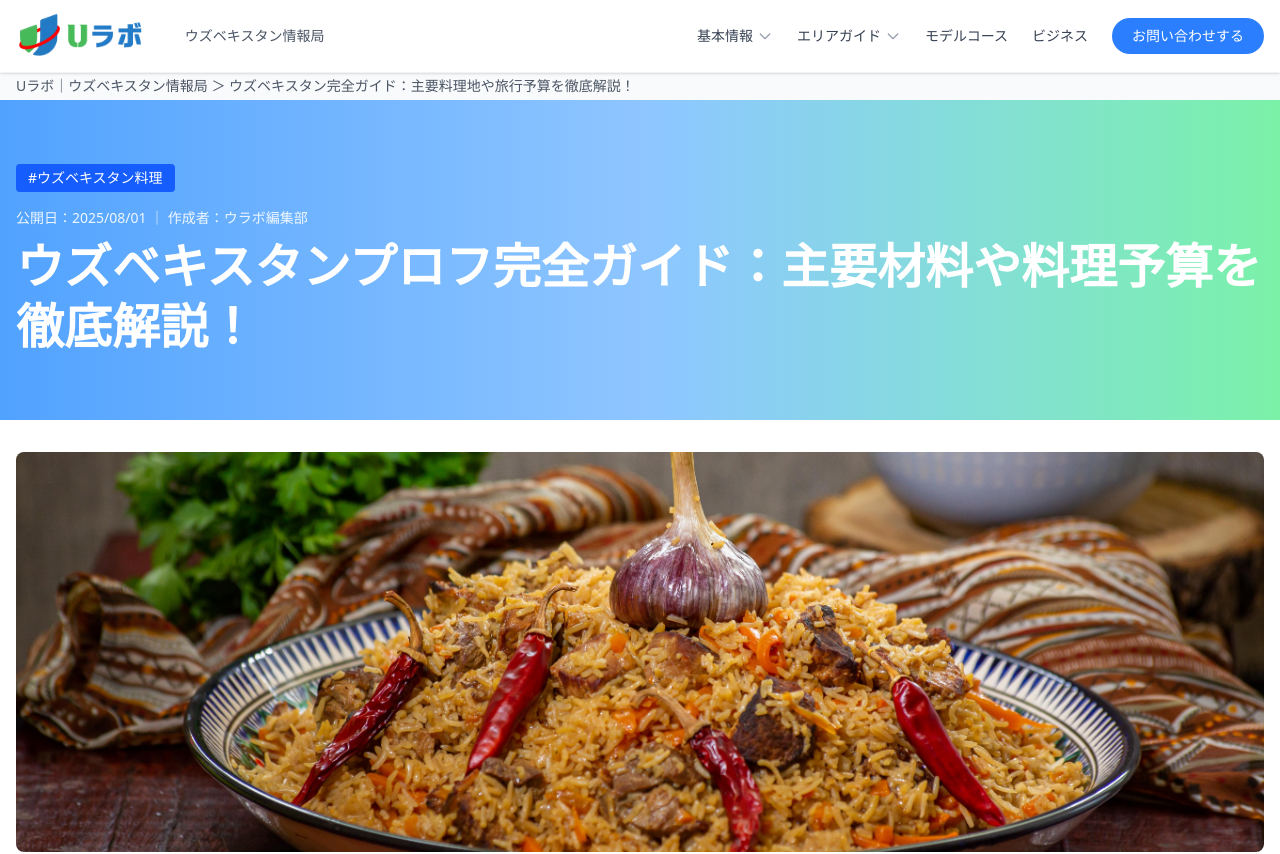
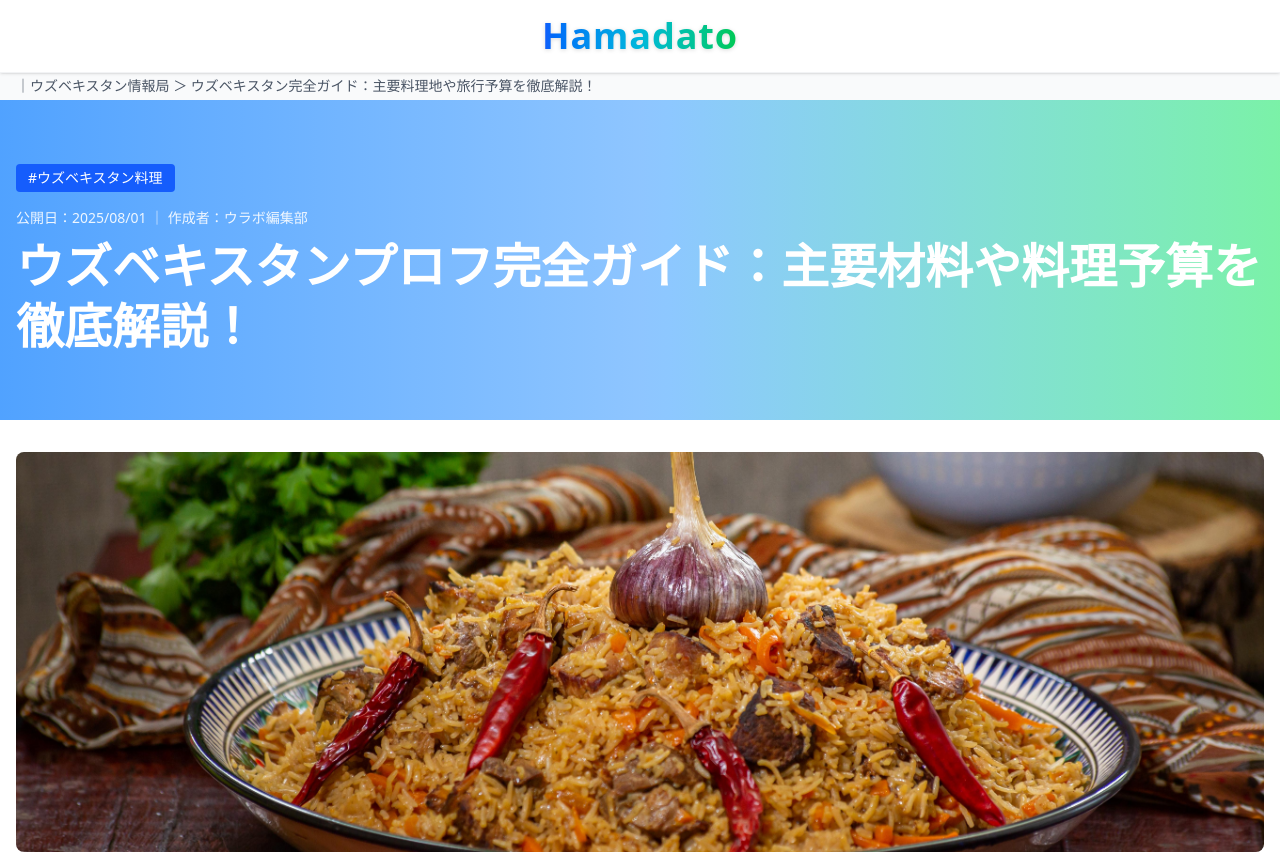
Before and after one commit to saidojp/uravo-test-page, a React (Vite) app: page / in a window 1280 px wide. Shown: the top 854 px of the page. Built offline with nearby package versions, Linux system fonts and the light colour scheme.

Commit message:
cleaning

```diff
--- a/src/pages/UzbekPlovPage.jsx
+++ b/src/pages/UzbekPlovPage.jsx
@@ -4,71 +4,10 @@ const UzbekPlovPage = () => {
   return (
     <div className="min-h-screen bg-white">
       <header className="fixed top-0 left-0 right-0 z-50 bg-white/95 backdrop-blur-sm shadow-sm border-b border-gray-200/50">
-        <div className="max-w-7xl mx-auto px-4 flex justify-between items-center h-[72px]">
-          <div className="flex items-center">
-            <div>
-              {" "}
-              <img
-                src="/logo.png"
-                alt="Uラボ Logo"
-                className="h-14 w-auto object-contain"
-              />
-            </div>
-
-            <div className="text-sm text-gray-600 font-medium  pl-4 ml-4">
-              ウズベキスタン情報局
-            </div>
-          </div>
-
-          <nav className="hidden lg:flex items-center space-x-6">
-            <div className="flex items-center space-x-1 text-gray-700 hover:text-blue-500 cursor-pointer">
-              <span className="text-sm font-medium">基本情報</span>
-              <svg
-                className="w-4 h-4 text-gray-400"
-                fill="none"
-                stroke="currentColor"
-                viewBox="0 0 24 24"
-              >
-                <path
-                  strokeLinecap="round"
-                  strokeLinejoin="round"
-                  strokeWidth={2}
-                  d="M19 9l-7 7-7-7"
-                />
-              </svg>
-            </div>
-            <div className="flex items-center space-x-1 text-gray-700 hover:text-blue-500 cursor-pointer">
-              <span className="text-sm font-medium">エリアガイド</span>
-              <svg
-                className="w-4 h-4 text-gray-400"
-                fill="none"
-                stroke="currentColor"
-                viewBox="0 0 24 24"
-              >
-                <path
-                  strokeLinecap="round"
-                  strokeLinejoin="round"
-                  strokeWidth={2}
-                  d="M19 9l-7 7-7-7"
-                />
-              </svg>
-            </div>
-            <a
-              href="#"
-              className="text-gray-700 hover:text-blue-500 cursor-pointer text-sm font-medium"
-            >
-              モデルコース
-            </a>
-            <a
-              href="#"
-              className="text-gray-700 hover:text-blue-500 cursor-pointer text-sm font-medium"
-            >
-              ビジネス
-            </a>
-            <button className="bg-blue-500 hover:bg-blue-600 text-white px-5 py-2 rounded-full text-sm font-medium">
-              お問い合わせする
-            </button>
-          </nav>
+        <div className="max-w-7xl mx-auto px-4 flex justify-center items-center h-[72px]">
+          <h1 className="text-3xl md:text-4xl font-extrabold tracking-wide bg-clip-text text-transparent bg-gradient-to-r from-blue-600 via-cyan-500 to-green-500 drop-shadow-sm">
+            Hamadato
+          </h1>
         </div>
       </header>
 
@@ -78,7 +17,7 @@ const UzbekPlovPage = () => {
       <div className="bg-gray-50 py-1">
         <div className="max-w-7xl mx-auto px-4">
           <div className="text-sm text-gray-600">
-            Uラボ｜ウズベキスタン情報局 ＞
+            ｜ウズベキスタン情報局 ＞
             ウズベキスタン完全ガイド：主要料理地や旅行予算を徹底解説！
           </div>
         </div>
@@ -604,24 +543,18 @@ const UzbekPlovPage = () => {
             </div>
 
             {/* Contact Section */}
-            <div className="bg-gradient-to-r from-blue-500 to-green-500 rounded-lg p-8 text-white text-center">
-              <h3 className="text-2xl font-bold mb-2">Contact</h3>
-              <p className="text-lg mb-6 opacity-90">お問い合わせ</p>
-
-              <div className="space-y-2 mb-6 text-sm opacity-90">
-                <div>• ウズベキスタンへの旅行で現地ガイドを検討している方</div>
-                <div>• ウズベキスタンでのビジネスに興味のある方</div>
-                <div>• ウズベキスタンについて取材をしたいメディアの方</div>
-              </div>
-
-              <div className="bg-white rounded-lg p-6 text-gray-800">
-                <p className="mb-4 text-sm">
-                  無料でのご相談も承りますので、お気軽にお問い合わせください
-                </p>
-                <button className="bg-blue-500 hover:bg-blue-600 text-white px-6 py-3 rounded-lg font-medium">
-                  1分で簡単お問い合わせ ＞
-                </button>
-              </div>
+            <div className="bg-gradient-to-r from-blue-500 to-green-500 rounded-lg p-10 text-center">
+              <h3 className="text-2xl font-bold text-white mb-6">
+                More Information
+              </h3>
+              <a
+                href="https://hamadato.com/"
+                target="_blank"
+                rel="noopener noreferrer"
+                className="inline-block bg-white text-blue-700 hover:text-blue-800 hover:bg-white/90 font-semibold px-8 py-3 rounded-lg shadow transition"
+              >
+                hamadato.com を見る ＞
+              </a>
             </div>
           </article>
         </main>
@@ -688,38 +621,14 @@ const UzbekPlovPage = () => {
       </div>
 
       {/* Footer */}
-      <footer className="bg-gray-100 py-8 mt-16">
-        <div className="max-w-7xl mx-auto px-4">
-          <div className="flex justify-between items-center">
-            <div className="flex items-center space-x-3">
-              <div className="w-10 h-8 flex items-center justify-center">
-                <img
-                  src="/logo.png"
-                  alt="Uラボ Logo"
-                  className="w-10 h-6 object-contain"
-                />
-              </div>
-              <span className="text-lg font-bold text-gray-800">
-                Uラボ ウズベキスタン情報局
-              </span>
-            </div>
-            <div className="flex space-x-6 text-sm text-gray-600">
-              <a href="#" className="hover:text-gray-800">
-                プライバシーポリシー
-              </a>
-              <a href="#" className="hover:text-gray-800">
-                利用規約
-              </a>
-              <a href="#" className="hover:text-gray-800">
-                運営者情報
-              </a>
-              <a href="#" className="hover:text-gray-800">
-                お問い合わせ
-              </a>
-            </div>
-          </div>
-          <div className="text-center text-xs text-gray-500 mt-4">
-            Copyright © HaroK group. All Rights Reserved.
+      <footer className="bg-gradient-to-r from-blue-600 via-cyan-500 to-green-500 py-10 mt-16 text-white">
+        <div className="max-w-7xl mx-auto px-4 text-center space-y-3">
+          <h2 className="text-2xl font-extrabold tracking-wide">Hamadato</h2>
+          <p className="text-xs opacity-80">
+            Exploring Central Asian Culture & Taste
+          </p>
+          <div className="text-[10px] opacity-60">
+            © {new Date().getFullYear()} Hamadato. All rights reserved.
           </div>
         </div>
       </footer>
```
Also changed, not shown: 1 other file (tests, documents, lock files or other folders).
